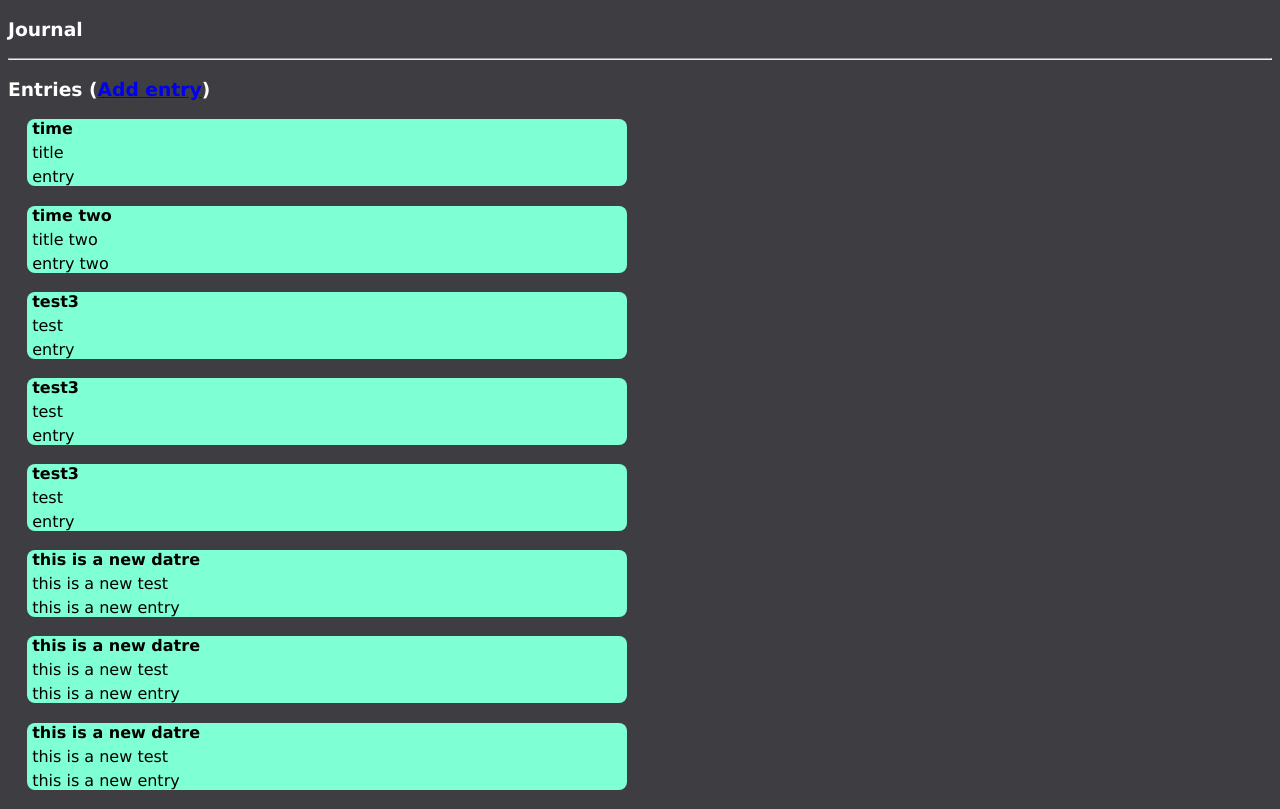
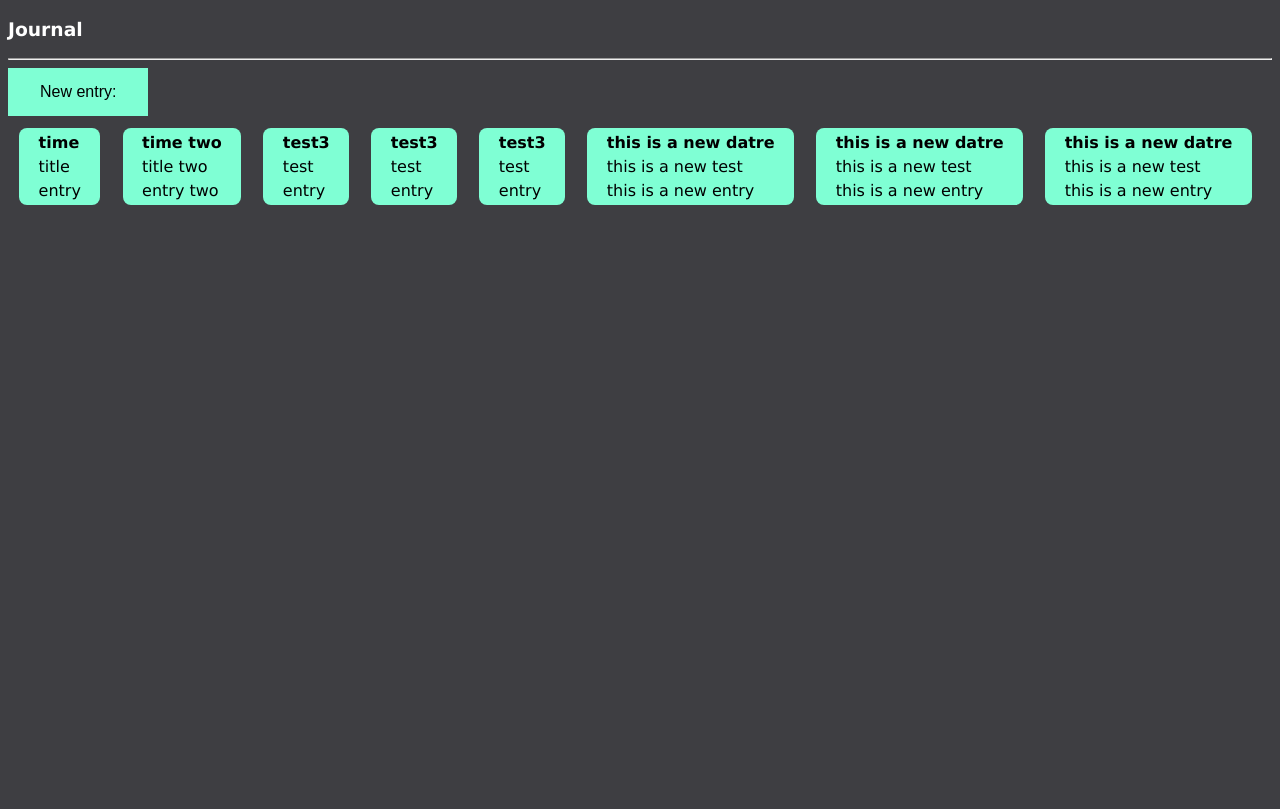
Before and after one commit to vivian-hafener-lanl/journal, a Flask app: page / in a window 1280 px wide. After the commit the page ends 205 px from the top, so only its background shows below. Run offline with Flask 2, Linux system fonts and the light colour scheme; data comes from the database, SQL or seed files in the repository.

Commit message:
Completed mediaqueries and replaced link with button. Color scheme still needs work

```diff
--- a/static/style.css
+++ b/static/style.css
@@ -15,9 +15,9 @@ h3 {
 }
 
 .button {
-    background-color: purple;
+    background-color: aquamarine;
     border: none;
-    color: white;
+    color: black;
     padding: 15px 32px;
     text-align: center;
     text-decoration: none;
@@ -26,24 +26,35 @@ h3 {
 }
 
 .button:hover {
-    background-color: darkmagenta;
+    background-color: aqua;
+}
+
+
+
+.entry {
+    margin: 5px;
 }
 
 .rounded {
     background-color: aquamarine;
     border-radius: 8px;
     margin: 1.2em;
-    max-width: 600px;
-}
-
-.entry {
-    margin: 5px;
 }
 
 @media only screen and (max-width: 600){
-
+    .rounded {
+        max-width: 100%;
+    }
 }
-/* Is this next one needed? do some testing */
-@media only screen and (max-width: 4000px) {
-
+@media only screen and (min-width: 1000px) {
+    .rounded {
+        max-width: 50%;
+        margin: 0.7em;
+        float: left;
+        /* Aesthetically I think float works ok here, but I was originally thinking about doing 50/50 */
+    }
+    .entry {
+        padding-left: 0.9em;
+        padding-right: 0.9em;
+    }
 }
--- a/templates/show_all.html
+++ b/templates/show_all.html
@@ -13,8 +13,10 @@
         {%- for message in get_flashed_messages() %}
         {{ message }}
         {%- endfor %}
+        <div>
+            <a href="{{ url_for('new') }}"><button type="button" class="button">New entry:</button></a>
+        </div>
 
-        <h3>Entries (<a href = "{{ url_for('new') }}">Add entry</a>)</h3>
         {% for jrnl_entry in journal %}
             <div class="rounded">
                 <!-- The way these display is not in the proper order. I might have to change this on the database level -->
```
